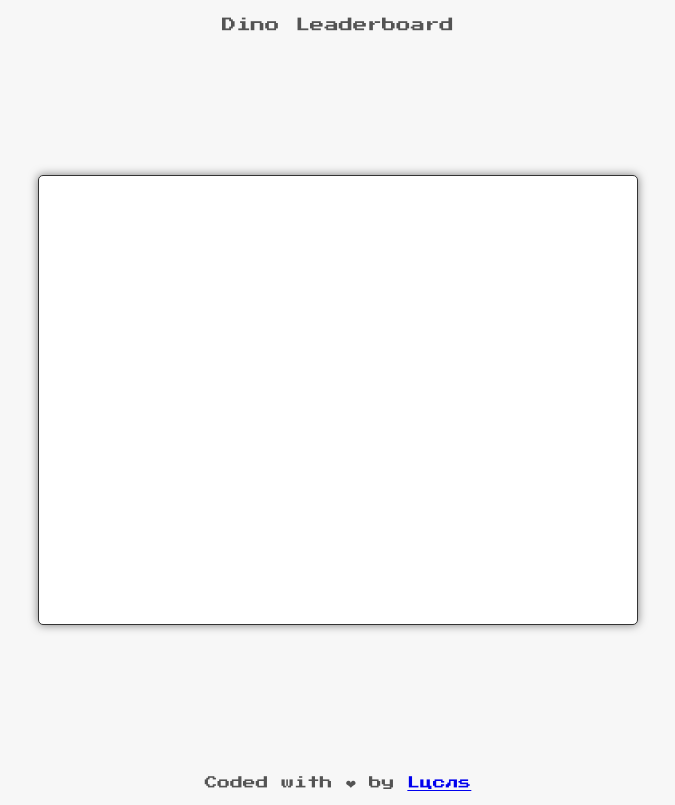
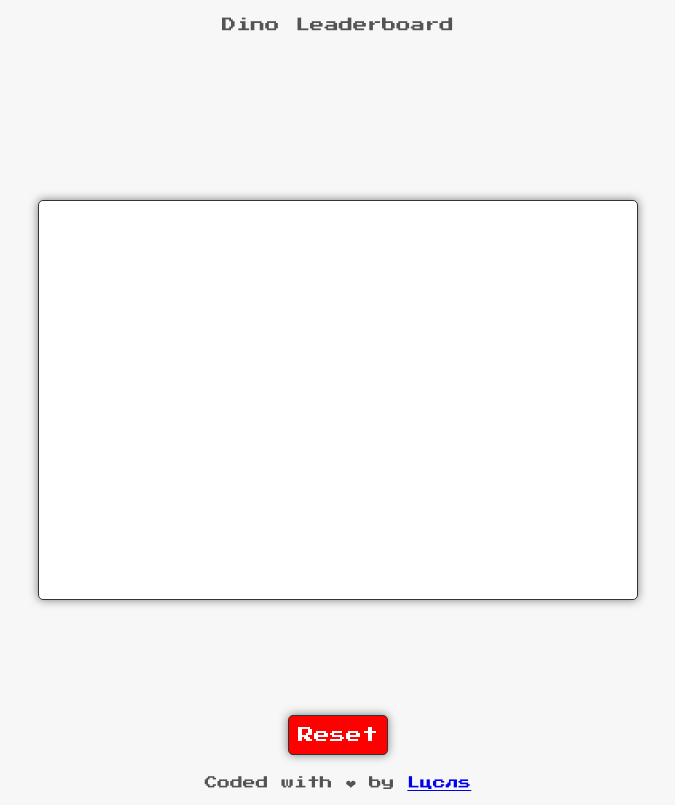
Before and after one commit to lheintzmann/DinoGame, a plain HTML site: page leaderboard.html in a window 1280 px wide. Shown: the whole page, without its empty margins (302-977 px from the left). Drawn offline with Linux system fonts and the light colour scheme.

Commit message:
Add files via upload

```diff
--- a/leaderboard.css
+++ b/leaderboard.css
@@ -42,7 +42,7 @@ body {
   left: 50%;
   transform: translate(-50%, -50%);
   width: 600px;
-  height: 450px;
+  height: 400px;
   overflow: hidden;
   background-color: #fff;
   border: 1px solid #333;
@@ -68,3 +68,20 @@ footer {
   font-size: .8rem;
   color: var(--txt-primary);
 }
+
+#reset {
+  position: absolute;
+  bottom: 25px;
+  left: 50%;
+  transform: translate(-50%, -50%);
+  width: 100px;
+  height: 40px;
+  background-color: #f00;
+  border: 1px solid #333;
+  border-radius: 5px;
+  box-shadow: 0 0 10px rgba(0, 0, 0, 0.5);
+  font-family: 'Press Start 2P', cursive;
+  font-size: 1rem;
+  color: rgb(255, 255, 255);
+  cursor: pointer;
+}
--- a/leaderboard.html
+++ b/leaderboard.html
@@ -20,6 +20,7 @@
             </nav>
         </header>
         <div id="leaderboard"></div>
+        <button id="reset" onclick="resetLeaderboard()">Reset</button>
         <script src="leaderboard.js"></script>
         <script>
             setupLeaderboard();
--- a/leaderboard.js
+++ b/leaderboard.js
@@ -19,3 +19,9 @@ function displayLeaderboard() {
       });
   }
 }
+
+function resetLeaderboard() {
+  sessionStorage.setItem(LEADERBOARD_KEY, JSON.stringify([]));
+    setupLeaderboard();
+    displayLeaderboard();
+}
```
